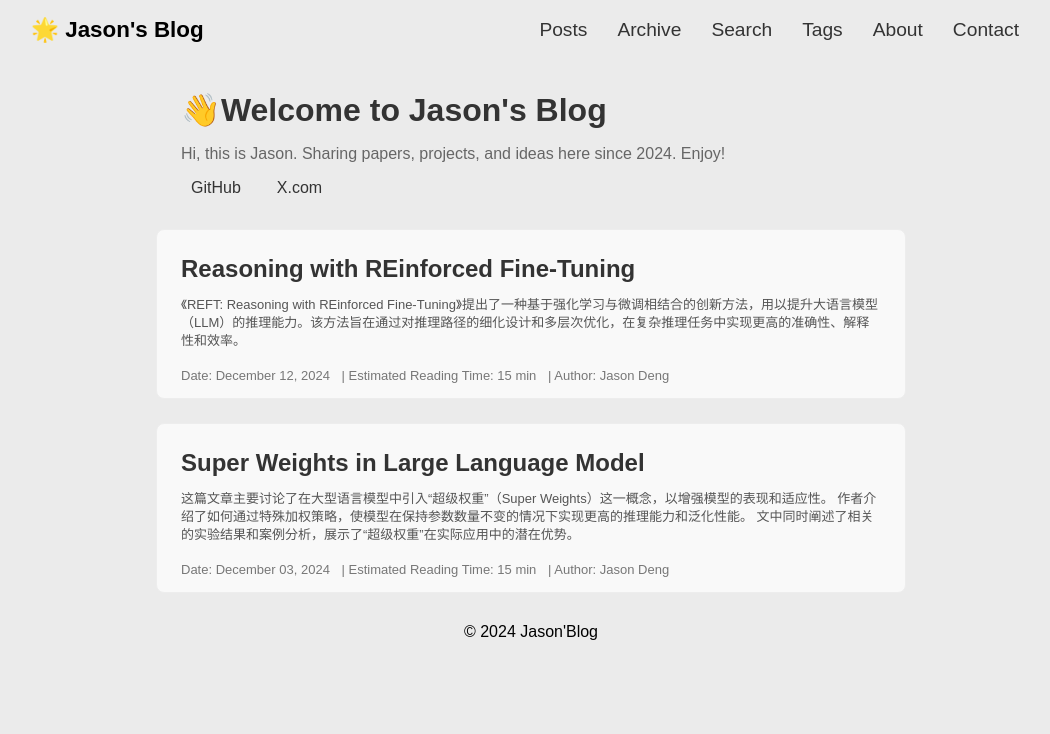
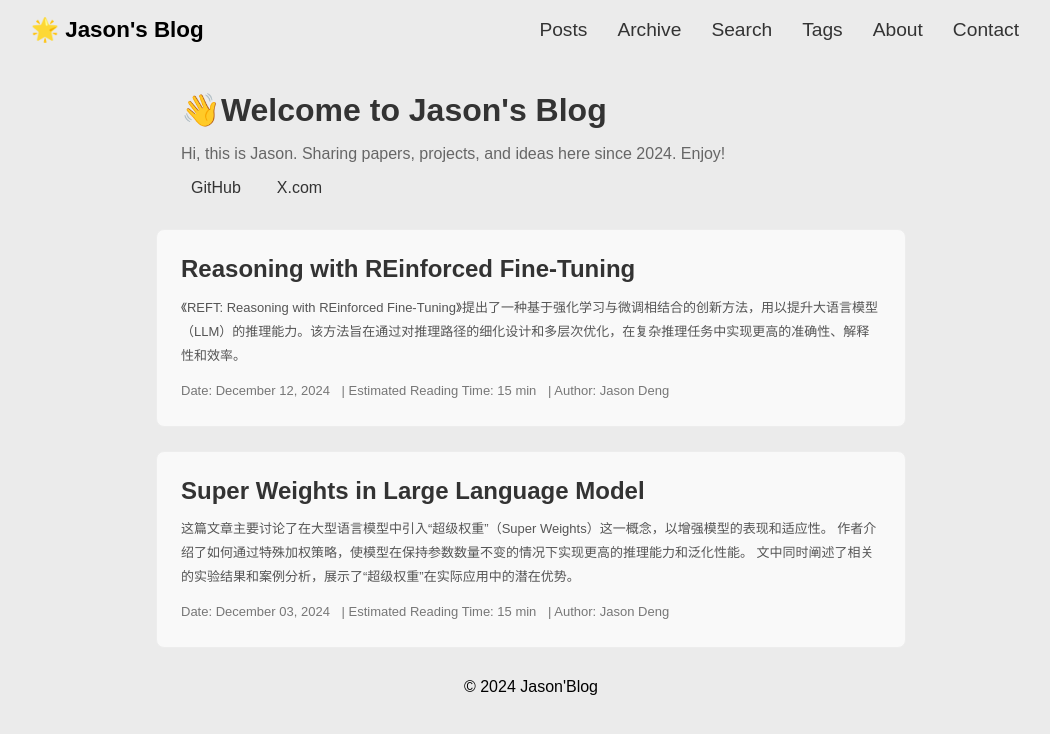
Before and after one commit to JasonDepblu/JasonDepblu.github.io, a Jekyll site: the page built from index.markdown, in a window 1280 px wide. Shown: the top 734 px of the page, without its empty margins (109-1159 px from the left). Built offline with Jekyll 4.4.1, drawn with Linux system fonts in a browser that asks for light colours.

Commit message:
improve the padding css

```diff
--- a/_posts/2024-12-03-history1-post.markdown
+++ b/_posts/2024-12-03-history1-post.markdown
@@ -10,7 +10,6 @@
 excerpt: "这篇文章主要讨论了在大型语言模型中引入“超级权重”（Super Weights）这一概念，以增强模型的表现和适应性。
 作者介绍了如何通过特殊加权策略，使模型在保持参数数量不变的情况下实现更高的推理能力和泛化性能。
 文中同时阐述了相关的实验结果和案例分析，展示了“超级权重”在实际应用中的潜在优势。"
-
 ---
 
 ## **一、研究背景与动机**
--- a/assets/css/custom.css
+++ b/assets/css/custom.css
@@ -14,6 +14,25 @@
 @media (min-width: 1200px) {
   .home {
     padding: 0 3rem;
+  }
+}
+
+/*!* 默认最大高度 *!*/
+/*.post-card {*/
+/*  max-height: 200px;*/
+/*}*/
+
+/* 中等屏幕及以上 */
+@media (min-width: 768px) {
+  .post-card {
+    max-height: 250px;
+  }
+}
+
+/* 大屏幕及以上 */
+@media (min-width: 1200px) {
+  .post-card {
+    max-height: 300px;
   }
 }
 
@@ -183,14 +202,16 @@
   align-items: center; /* 水平方向居中 */
   justify-content: flex-start; /* 垂直方向从顶部开始排列 */
   gap: 1.5rem; /* 每篇文章的间距 */
-  flex-wrap: wrap;
+  /*flex-wrap: wrap;*/
   padding: 0 1rem;
 }
 
 .post-card {
   width: 100%; /* 占满父容器宽度 */
   max-width: 700px; /* 限制最大宽度 */
-  height: 120px;
+  height: auto; /* 高度自适应 */
+  max-height: 300px; /* 设置最大高度，根据需要调整 */
+  min-height: 100px;
   background: #f9f9f9;
   border: 0.1px solid #ededed; /* 2px宽度，实线，深灰色 */
   border-radius: 8px;
@@ -240,9 +261,10 @@
   -webkit-line-clamp: 2;
   -webkit-box-orient:vertical;
   overflow: hidden;
+  text-overflow: ellipsis;
   font-size: 13px; /* 设置文字大小 */
   color: #555; /* 可选：设置文字颜色 */
-  line-height: 18px; /* 设置行高 */
+  line-height: 24px; /* 设置行高 */
   margin-top: 0.8rem;
   margin-bottom: 0.8rem; /* 控制段落的底部间距 */
 }
@@ -265,7 +287,7 @@
   font-size: 13px;
   color: #777; /* 文字颜色 */
   line-height: 1.5; /* 行高 */
-  margin: 1rem 0; /* 外边距 */
+  margin: 0.1rem 0; /* 外边距 */
 }
 
 .post-meta span {
```
